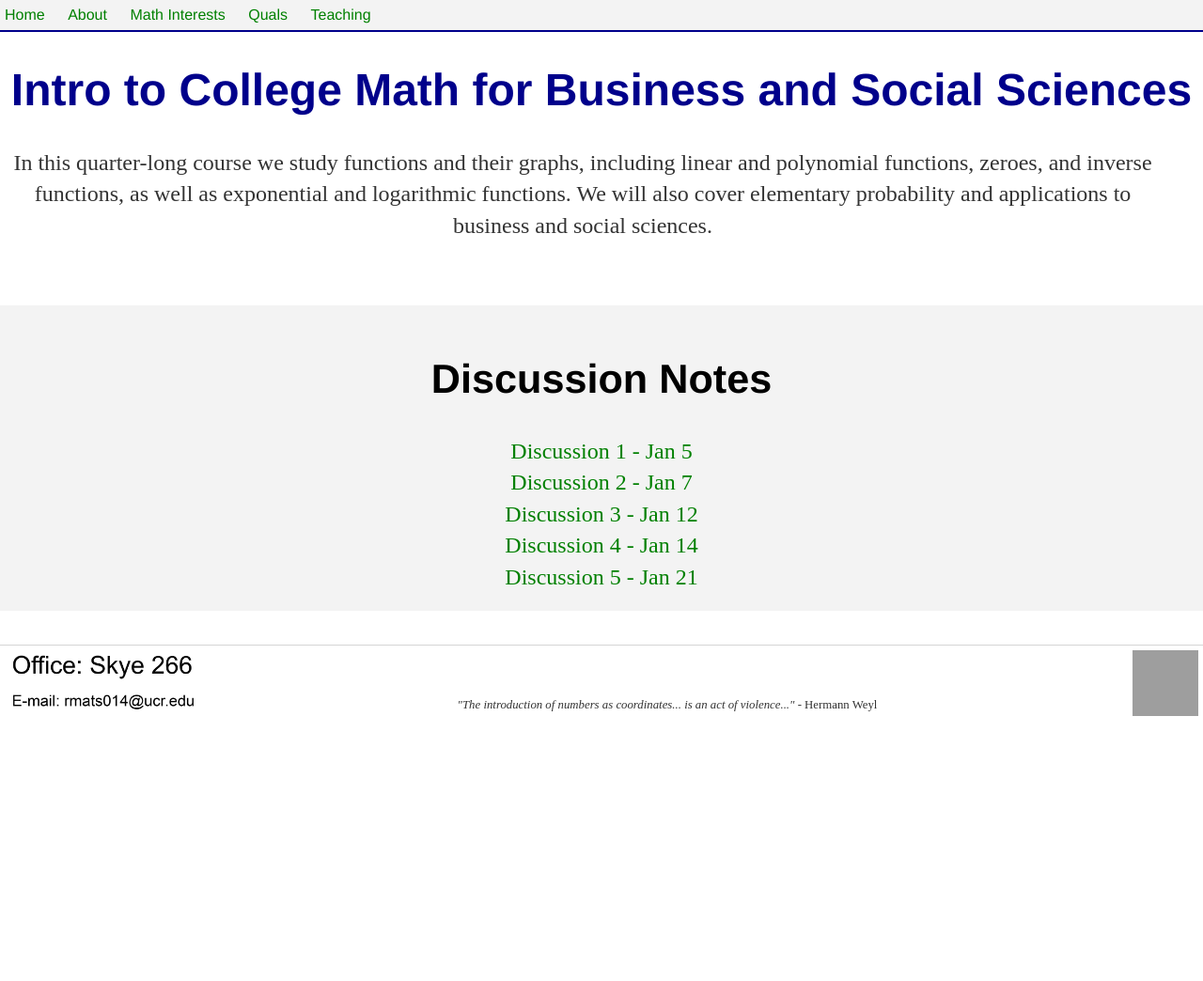
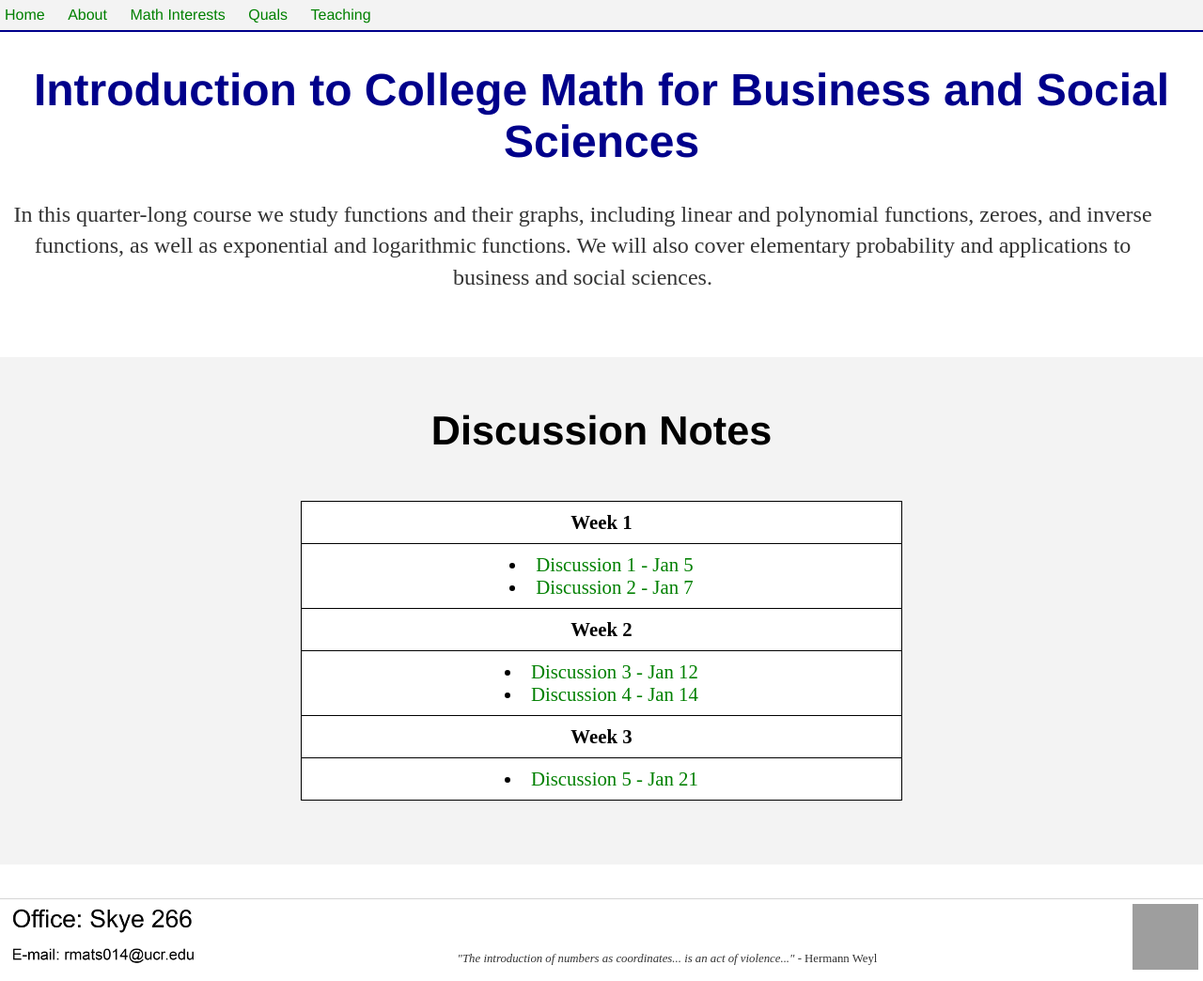
Before and after one commit to raymondmatson/raymondmatson.github.io, a Jekyll site: the page built from teaching/4/index.md, in a window 1280 px wide. Shown: the whole page at 94% size. Built offline with Jekyll 4.4.1, drawn with Linux system fonts in a browser that asks for light colours; formulas are drawn with MathJax 3; before the commit the page ends 900 px from its top, so only the background shows below that; grey boxes are pictures that could not be loaded.

Commit message:
Modularized wkst div via tables by week

```diff
--- a/teaching/4/index.md
+++ b/teaching/4/index.md
@@ -9,7 +9,7 @@ title: Teaching
 -->
 
 <br>
-<h1 align=center style="color:darkblue">Intro to College Math for Business and Social Sciences</h1>
+<h1 align=center style="color:darkblue">Introduction to College Math for Business and Social Sciences</h1>
 <br>
 <p style="margin-left:10px; margin-right:50px;">In this quarter-long course we study functions and their graphs, including linear and polynomial functions, zeroes, and inverse functions, as well as exponential and logarithmic functions. We will also cover elementary probability and applications to business and social sciences.</p>
 <br>
@@ -20,19 +20,40 @@ title: Teaching
 	<br/>
 	<style>
 		table, th, td { border: 1px solid black; border-collapse: collapse; background: #ffffff; margin-top: 50px; margin-bottom:50px; }
-		th, td { padding: 10px; }
+		/*th { background: #c4c4c4; }*/
+		th, td { padding: 10px; font-size: 1.3em;}
 	</style>
 	<div align=center>
 		<br><br>
 		<h2>Discussion Notes</h2>
-		<br><br>
-		<ul>
-			<li><a href="/teaching/4/Discussion_1.pdf">Discussion 1 - Jan 5</a></li>
-			<li><a href="/teaching/4/Discussion_2.pdf">Discussion 2 - Jan 7</a></li>
-			<li><a href="/teaching/4/Discussion_3.pdf">Discussion 3 - Jan 12</a></li>
-			<li><a href="/teaching/4/Discussion_4.pdf">Discussion 4 - Jan 14</a></li>
-			<li><a href="/teaching/4/Discussion_5.pdf">Discussion 5 - Jan 21</a></li>
-		</ul>
+		<table style="width: 50%; table-layout: fixed;">
+			<tr>
+				<th>Week 1</th>
+			</tr>
+			<tr>
+				<td align=center>
+					<li><a href="/teaching/4/Discussion_1.pdf">Discussion 1 - Jan 5</a></li>
+					<li><a href="/teaching/4/Discussion_2.pdf">Discussion 2 - Jan 7</a></li>
+				</td>
+			</tr>
+			<tr>
+				<th>Week 2</th>
+			</tr>
+			<tr>
+				<td align=center>
+					<li><a href="/teaching/4/Discussion_3.pdf">Discussion 3 - Jan 12</a></li>
+					<li><a href="/teaching/4/Discussion_4.pdf">Discussion 4 - Jan 14</a></li>
+				</td>
+			</tr>
+			<tr>
+				<th>Week 3</th>
+			</tr>
+			<tr>
+				<td align=center>
+					<li><a href="/teaching/4/Discussion_5.pdf">Discussion 5 - Jan 21</a></li>
+				</td>
+			</tr>
+		</table>
 	</div>
 	<br>
 </div>
```
